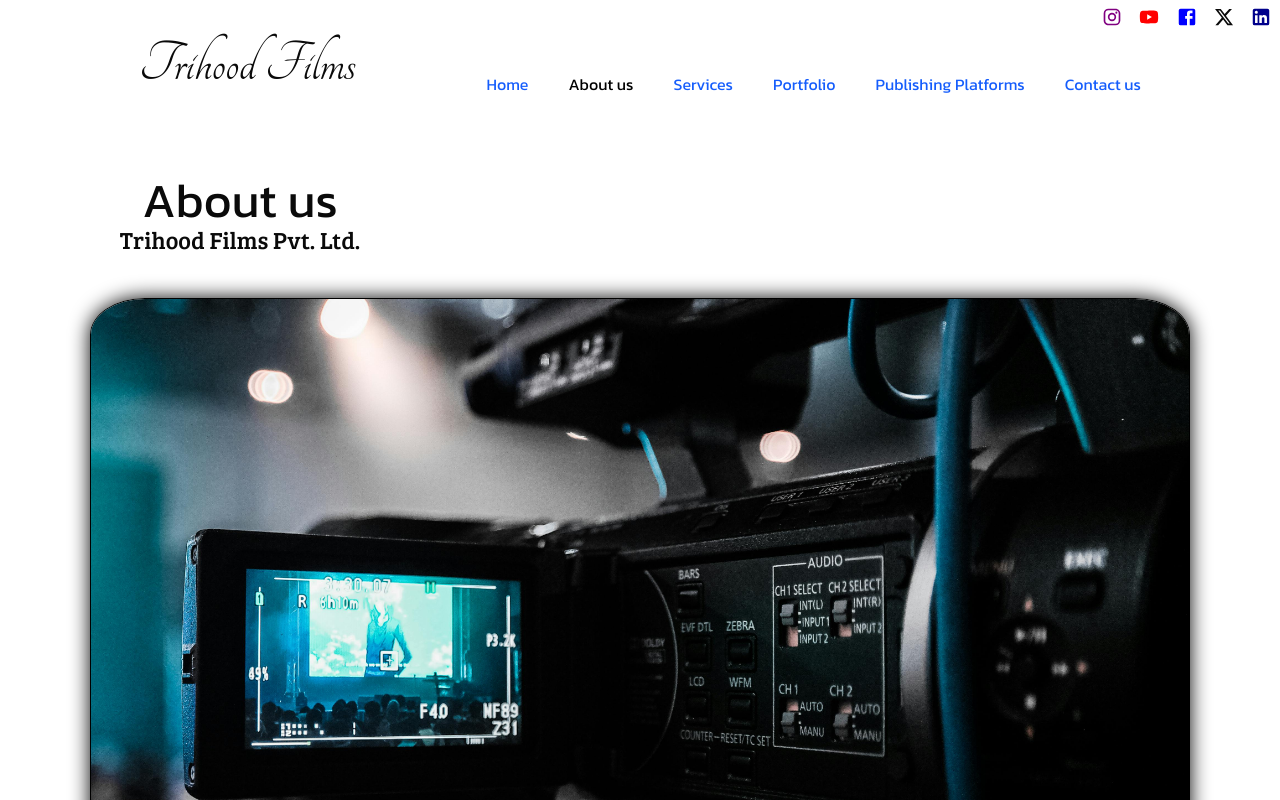
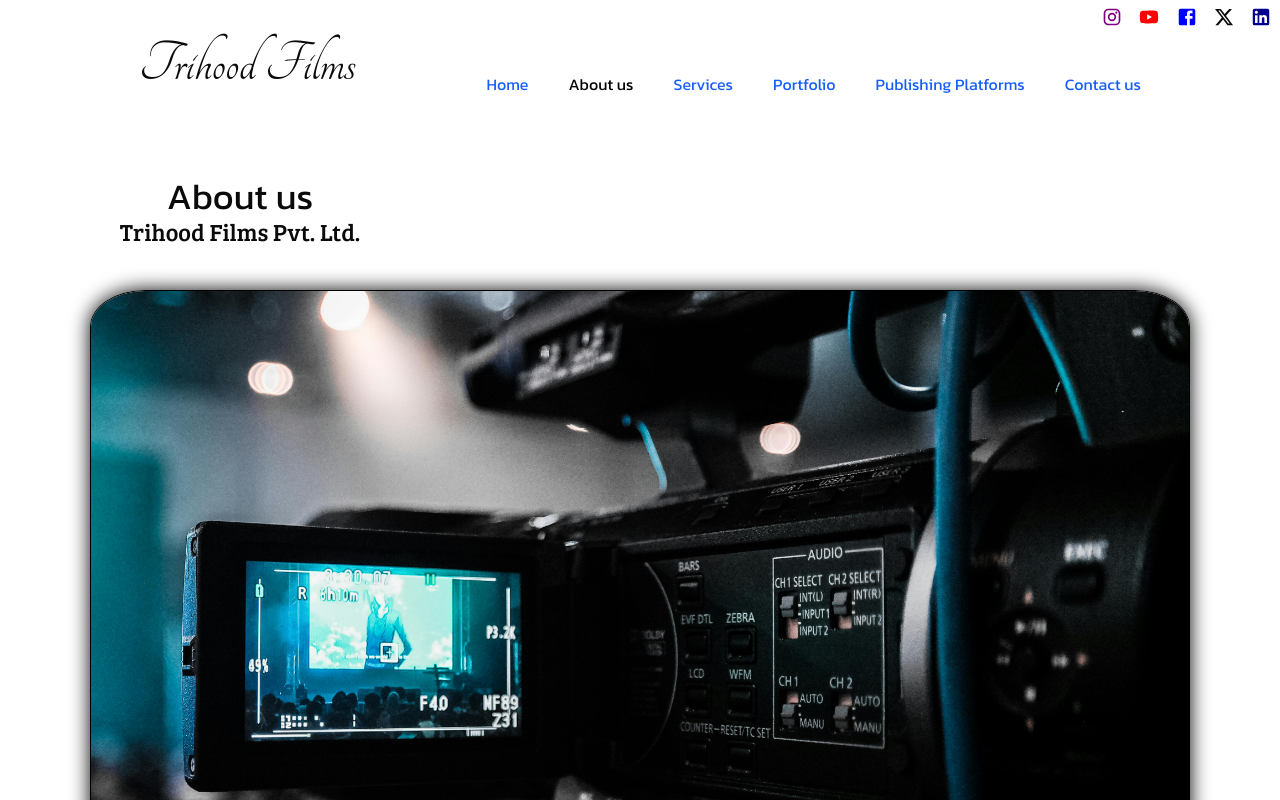
Before and after one commit to shero2308/Trihood-FIlms, a Next.js app: page /about in a window 1280 px wide. Shown: the top 800 px of the page. Built offline with nearby package versions, Linux system fonts and the light colour scheme; a web font is replaced by a local one.

Commit message:
fix: adjust font size of the About page title for better readability

```diff
--- a/src/app/about/page.tsx
+++ b/src/app/about/page.tsx
@@ -23,7 +23,7 @@
             <Social_links />
             <Navbar />
             <div className="flex items-center flex-col p-4 pt-20 ">
-                <h1 className="font-kanit text-5xl lg:pr-200">About us</h1>
+                <h1 className="font-kanit text-4xl lg:pr-200">About us</h1>
                 <h1 className="font-bree-serif text-2xl lg:pr-200">Trihood Films Pvt. Ltd.</h1>
             </div>
             <motion.div
```
